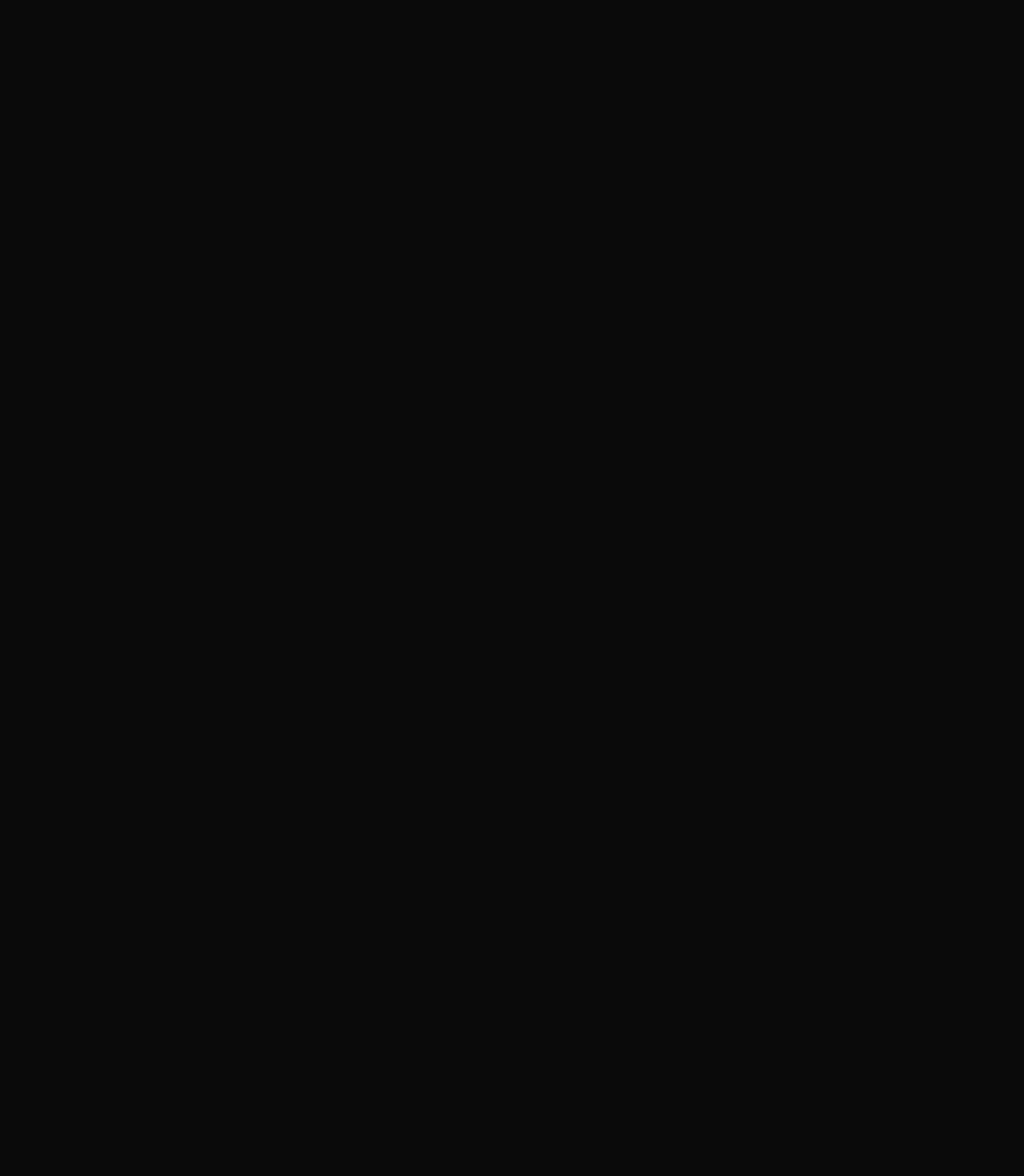
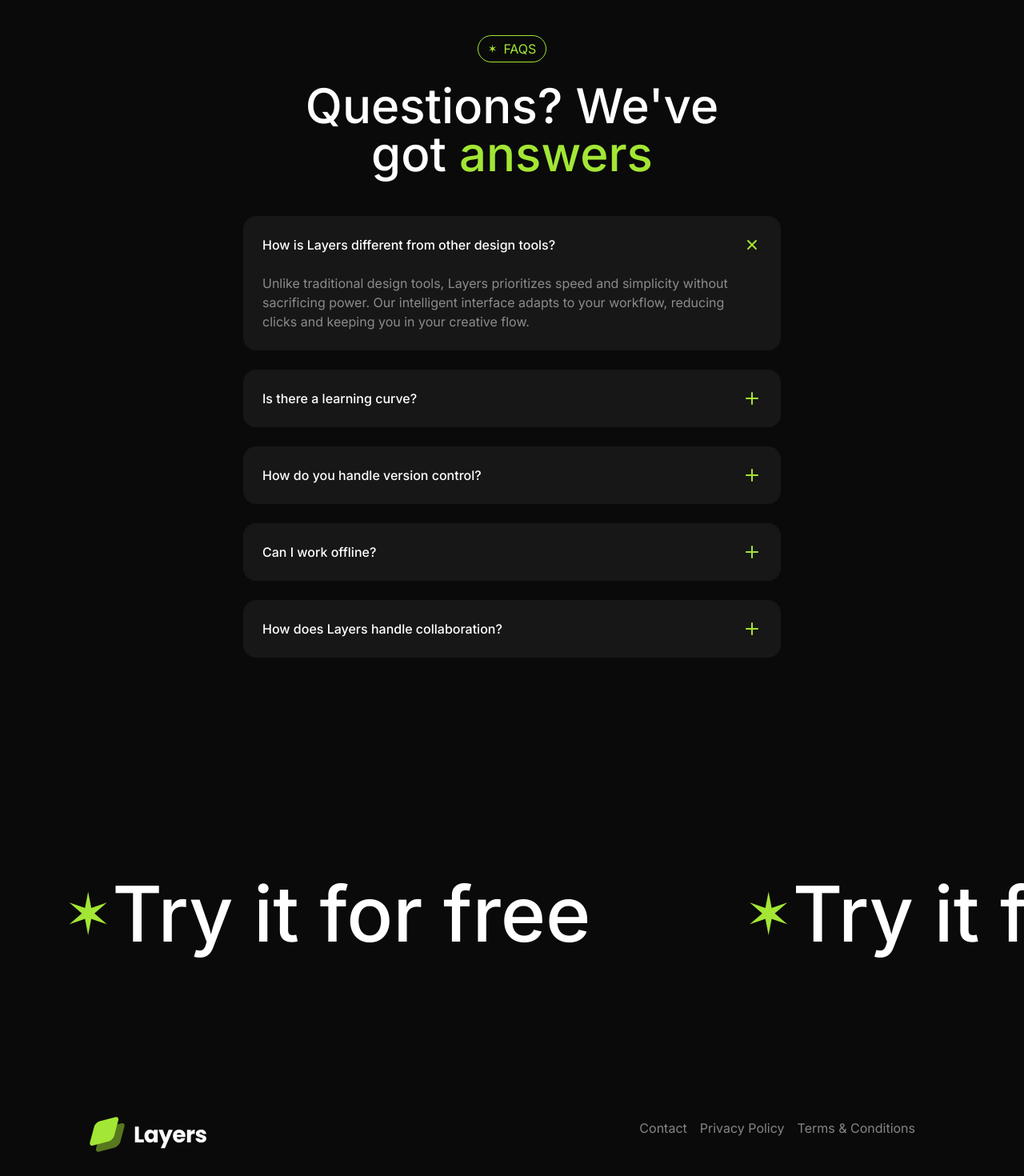
Before and after one commit to sleepielle/Layers, a Next.js app: page / in a window 1280 px wide. Shown: the part 3633-5103 px from the top of the page at 80% size. Before the commit the page ends 3581 px from the top, so only its background shows below. Built offline with nearby package versions, Linux system fonts and the light colour scheme.

Commit message:
feat.faq-cta-footer: finished sections. pending faq and cta animation.

```diff
--- a/src/app/page.tsx
+++ b/src/app/page.tsx
@@ -4,6 +4,9 @@ import LogoTicker from "@/sections/LogoTicker";
 import Introduction from "@/sections/Introduction";
 import Features from "@/sections/Features";
 import Integrations from "@/sections/Integrations";
+import Faqs from "@/sections/Faqs";
+import CallToAction from "@/sections/CallToAction";
+import Footer from "@/sections/Footer";
 
 export default function Home() {
     return (
@@ -14,6 +17,9 @@ export default function Home() {
             <Introduction />
             <Features />
             <Integrations />
+            <Faqs />
+            <CallToAction />
+            <Footer />
         </>
     );
 }
--- a/src/sections/CallToAction.tsx
+++ b/src/sections/CallToAction.tsx
@@ -1,4 +1,18 @@
-/*export default function CallToAction() {
-    return <div>Call To Action</div>;
+export default function CallToAction() {
+    return (
+        <section className="py-24">
+            <div className="overflow-x-clip p-4 flex">
+                <div className="flex flex-none gap-16 text-7xl font-medium md:text-8xl">
+                    {Array.from({ length: 10 }).map((_, i) => (
+                        <div key={i} className="flex items-center p-16">
+                            <span className="text-lime-400 text-7xl">
+                                &#10038;
+                            </span>
+                            <span>Try it for free</span>
+                        </div>
+                    ))}
+                </div>
+            </div>
+        </section>
+    );
 }
-*/
--- a/src/sections/Faqs.tsx
+++ b/src/sections/Faqs.tsx
@@ -1,4 +1,7 @@
-/*const faqs = [
+import Tag from "@/components/Tag";
+import { twMerge } from "tailwind-merge";
+
+const faqs = [
     {
         question: "How is Layers different from other design tools?",
         answer: "Unlike traditional design tools, Layers prioritizes speed and simplicity without sacrificing power. Our intelligent interface adapts to your workflow, reducing clicks and keeping you in your creative flow.",
@@ -22,6 +25,58 @@
 ];
 
 export default function Faqs() {
-    return <div>Faqs</div>;
+    const selectedIndex = 0;
+    return (
+        <section className="py-24">
+            <div className="container">
+                <div className="flex justify-center">
+                    <Tag>Faqs</Tag>
+                </div>
+                <h2 className="text-6xl font-medium mt-6 text-center max-w-xl mx-auto">
+                    Questions? We&apos;ve got{" "}
+                    <span className="text-lime-400">answers</span>
+                </h2>
+                <div className="mt-12 flex flex-col gap-6 max-w-2xl mx-auto">
+                    {faqs.map((faq, faqIndex) => (
+                        <div
+                            key={faq.question}
+                            className="bg-neutral-900
+                            rounded-2xl border-white/10 p-6"
+                        >
+                            <div className="flex justify-between items-center">
+                                <h3 className="font-medium">{faq.question}</h3>
+                                <svg
+                                    xmlns="http://www.w3.org/2000/svg"
+                                    width="24"
+                                    height="24"
+                                    viewBox="0 0 24 24"
+                                    fill="none"
+                                    stroke="currentColor"
+                                    strokeWidth="2"
+                                    strokeLinecap="round"
+                                    strokeLinejoin="round"
+                                    className={twMerge(
+                                        "feather feather-plus text-lime-400 flex-shrink-0",
+                                        selectedIndex === faqIndex &&
+                                            "rotate-45"
+                                    )}
+                                >
+                                    <line x1="12" y1="5" x2="12" y2="19"></line>
+                                    <line x1="5" y1="12" x2="19" y2="12"></line>
+                                </svg>
+                            </div>
+                            <div
+                                className={twMerge(
+                                    "mt-6",
+                                    selectedIndex !== faqIndex && "hidden"
+                                )}
+                            >
+                                <p className="text-white/50">{faq.answer}</p>
+                            </div>
+                        </div>
+                    ))}
+                </div>
+            </div>
+        </section>
+    );
 }
-*/
--- a/src/sections/Footer.tsx
+++ b/src/sections/Footer.tsx
@@ -1,10 +1,33 @@
-/*const footerLinks = [
+import Image from "next/image";
+import logo from "@/assets/images/logo.svg"; // You'll need to add your logo image
+
+const footerLinks = [
     { href: "#", label: "Contact" },
     { href: "#", label: "Privacy Policy" },
     { href: "#", label: "Terms & Conditions" },
 ];
 
 export default function Footer() {
-    return <div>Footer</div>;
+    return (
+        <section>
+            <div className="container mx-auto">
+                <div className="flex flex-col lg:flex-row lg:justify-between justify-center items-center p-2">
+                    <div>
+                        <Image src={logo} alt="Logo" />
+                    </div>
+                    <div className="flex flex-col md:flex-row  items-center justify-center gap-4 p-6 pb-10">
+                        {footerLinks.map((footer) => (
+                            <a
+                                className="text-white/50"
+                                key={footer.label}
+                                href={footer.href}
+                            >
+                                {footer.label}
+                            </a>
+                        ))}
+                    </div>
+                </div>
+            </div>
+        </section>
+    );
 }
-*/
```
